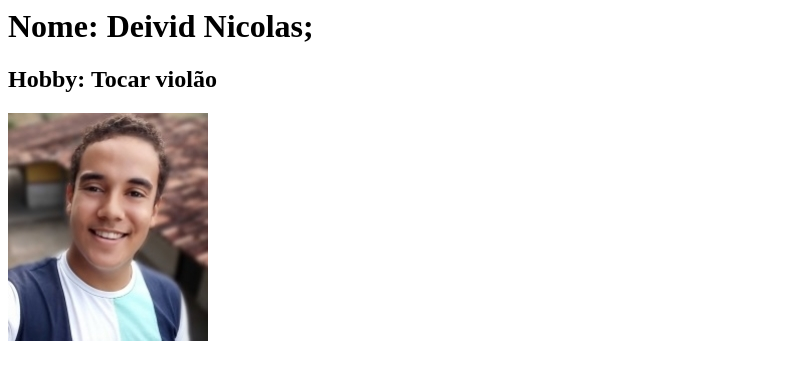
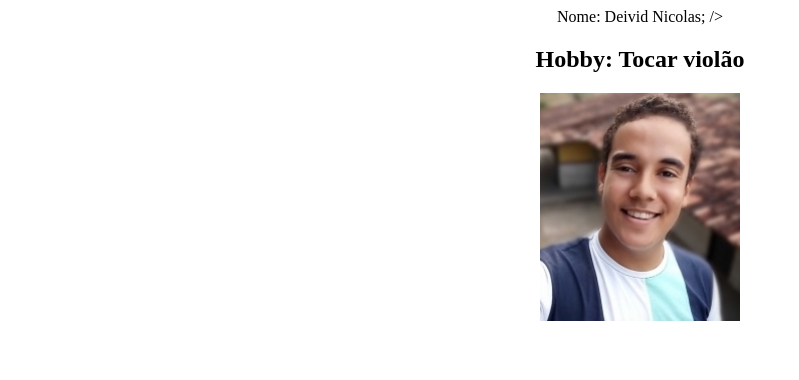
Before and after one commit to DeividNicolas/DeividNicolas.github.io, a plain HTML site: page index.html in a window 1280 px wide. Shown: the whole page, without its empty margins (0-799 px from the left). Drawn offline with Linux system fonts and the light colour scheme.

Commit message:
Update index.html

```diff
--- a/index.html
+++ b/index.html
@@ -1,6 +1,6 @@
 <HTML>
 <BODY>
-  <h1> Nome: Deivid Nicolas;</h1>
+ <center <h1> Nome: Deivid Nicolas;</h1> />
   <h2> Hobby: Tocar violão </h2>
   <img src = "nicolas.jpg"/>
 </BODY>
```
